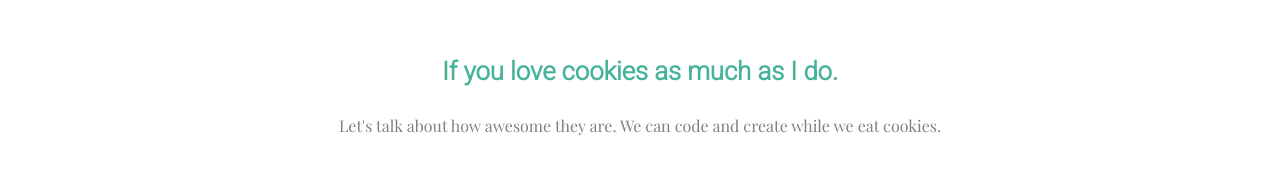
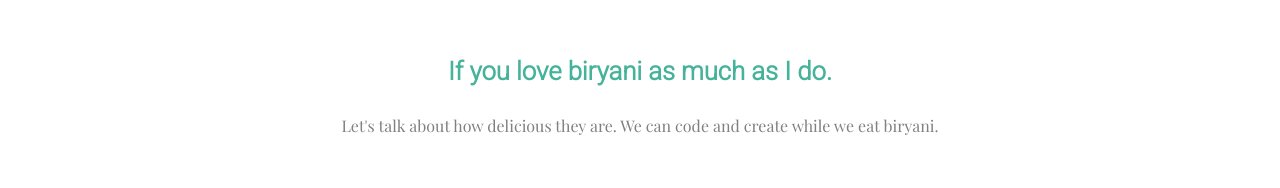
Before and after one commit to bose-aritra2003/my-portfolio-website, a plain HTML site: page work.html in a window 1280 px wide. Shown: the part 4414-4602 px from the top of the page. Drawn offline with nearby package versions, Linux system fonts and the light colour scheme.

Commit message:
fixed a typo in contact-me section

```diff
--- a/work.html
+++ b/work.html
@@ -181,8 +181,8 @@
 
       <div class="contact-me">
         <h2 class="selectable">Get In Touch</h2>
-        <h3 class="selectable">If you love cookies as much as I do.</h3>
-        <p class="selectable">Let's talk about how awesome they are. We can code and create while we eat cookies.</p>
+        <h3 class="selectable">If you love biryani as much as I do.</h3>
+        <p class="selectable">Let's talk about how delicious they are. We can code and create while we eat biryani.</p>
         <a class="btn" href="mailto:aritrabose2003@email.com" target="_blank">CONTACT ME</a>
       </div>
     </div>
```
